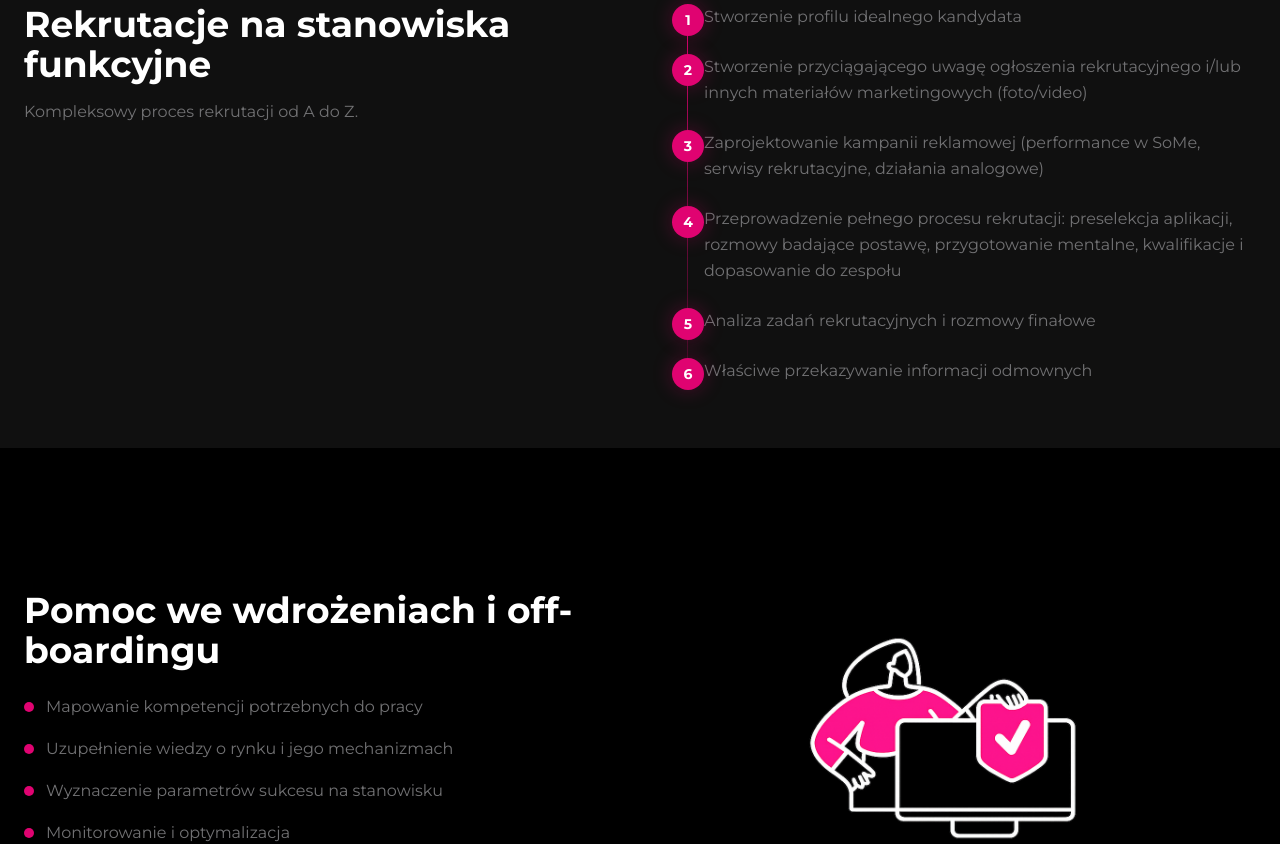
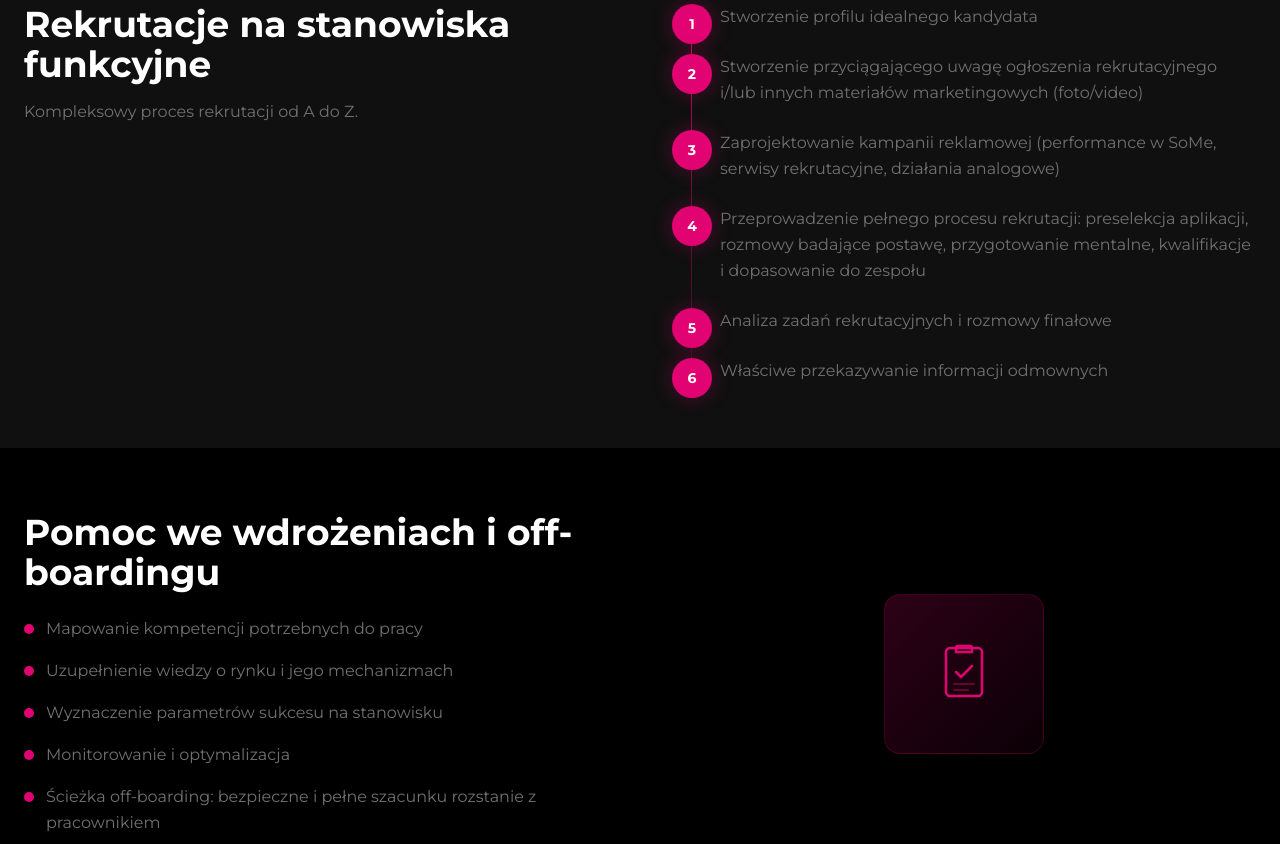
Before and after one commit to pc-style/ferment-hrup, a React (Vite) app: page /uslugi in a window 1280 px wide. Shown: the part 540-1384 px from the top of the page. Built offline with nearby package versions, Linux system fonts and the light colour scheme.

Commit message:
fix(services): improve recruitment timeline spacing and replace onboard image with SVG icon

```diff
--- a/src/pages/ServicesPage.tsx
+++ b/src/pages/ServicesPage.tsx
@@ -90,16 +90,16 @@ export default function ServicesPage() {
                 Kompleksowy proces rekrutacji od A do Z.
               </p>
             </div>
-            <div className="relative space-y-6 pl-8">
-              <div className="absolute top-0 bottom-0 left-[15px] w-px bg-gradient-to-b from-brand-pink via-brand-pink/50 to-brand-pink/20" />
+            <div className="relative space-y-6 pl-12">
+              <div className="absolute top-0 bottom-0 left-[19px] w-px bg-gradient-to-b from-brand-pink via-brand-pink/50 to-brand-pink/20" />
               {recruitmentSteps.map((step, i) => (
                 <motion.div
                   key={i}
                   {...fadeIn}
                   transition={{ duration: 0.4, delay: 0.1 * i }}
-                  className="relative flex items-start gap-5"
+                  className="relative flex items-start"
                 >
-                  <span className="absolute -left-8 flex h-8 w-8 shrink-0 items-center justify-center rounded-full bg-brand-pink text-sm font-bold text-white shadow-[0_0_20px_rgba(224,3,113,0.3)]">
+                  <span className="absolute -left-12 flex h-10 w-10 shrink-0 items-center justify-center rounded-full bg-brand-pink text-sm font-bold text-white shadow-[0_0_20px_rgba(224,3,113,0.3)]">
                     {i + 1}
                   </span>
                   <p className="leading-relaxed text-brand-grey">{step}</p>
@@ -115,7 +115,14 @@ export default function ServicesPage() {
             className="grid gap-12 bg-brand-black px-6 py-16 md:grid-cols-2 md:items-center md:gap-16"
           >
             <div className="flex items-center justify-center md:order-2">
-              <img src="/onboard.png" alt="Onboarding" className="h-120 w-120 rounded-2xl object-cover" />
+              <div className="flex h-40 w-40 items-center justify-center rounded-2xl bg-gradient-to-br from-brand-pink/20 to-brand-pink/5 border border-brand-pink/20">
+                <svg width="72" height="72" viewBox="0 0 72 72" fill="none" xmlns="http://www.w3.org/2000/svg">
+                  <rect x="18" y="10" width="36" height="48" rx="4" stroke="#e00371" strokeWidth="2.5" />
+                  <path d="M30 8h12a2 2 0 0 1 2 2v4H28v-4a2 2 0 0 1 2-2z" stroke="#e00371" strokeWidth="2.5" />
+                  <path d="M28 34l5 5 11-11" stroke="#e00371" strokeWidth="2.5" strokeLinecap="round" strokeLinejoin="round" />
+                  <path d="M26 46h20M26 52h14" stroke="#e00371" strokeWidth="2" strokeLinecap="round" opacity="0.4" />
+                </svg>
+              </div>
             </div>
             <div className="md:order-1">
               <h2 className="text-3xl font-bold text-white md:text-4xl">
```
